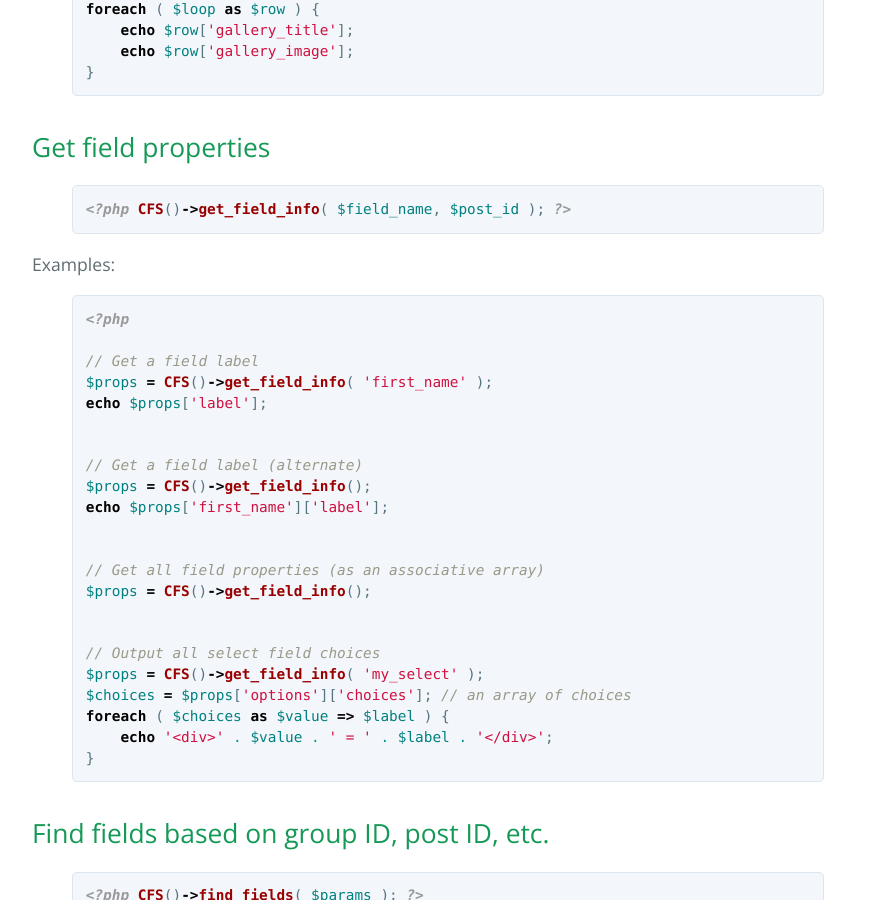
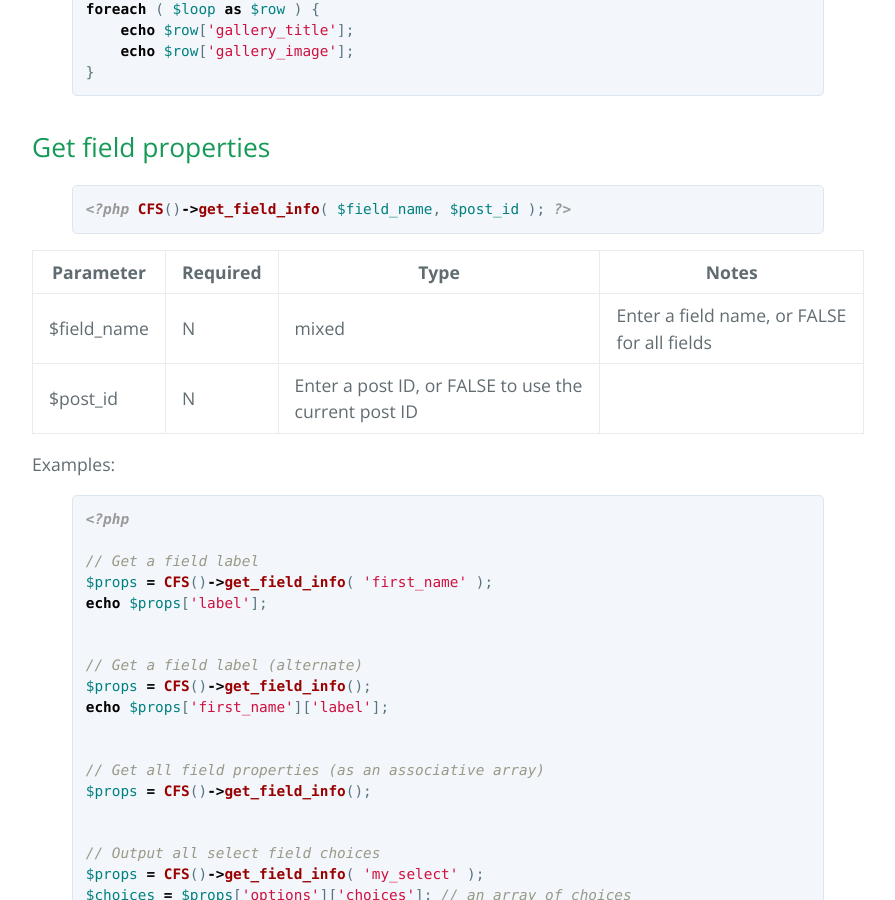
Before and after one commit to mgibbs189/custom-field-suite, a Jekyll site: the page built from api.md, in a window 1280 px wide and 900 px high, scrolled down 1205 px. Shown: the whole window, without its empty margins (192-1087 px from the left). Built offline with Jekyll 4.4.1, drawn with Linux system fonts in a browser that asks for light colours.

Commit message:
Update api.md

```diff
--- a/api.md
+++ b/api.md
@@ -9,8 +9,8 @@ title: API
 <?php CFS()->get( $field_name, $post_id, $options ); ?>
 {% endhighlight %}
 
-| Parameter  | Required  | Type  | Notes  |
-|---|---|---|---|
+| Parameter | Required | Type | Notes |
+|-----------|----------|------|-------|
 | $field_name  | N  | mixed  | Enter a field name, or FALSE to get all fields  |
 | $post_id  | N   | mixed  | Enter a post ID, or FALSE to use the current post ID  |
 | $options  | N  | array  | `$options['format']` can be 'api', 'input', or 'raw'  |
@@ -50,6 +50,11 @@ foreach ( $loop as $row ) {
 <?php CFS()->get_field_info( $field_name, $post_id ); ?>
 {% endhighlight %}
 
+| Parameter | Required | Type | Notes |
+|-----------|----------|------|-------|
+| $field_name | N | mixed | Enter a field name, or FALSE for all fields |
+| $post_id | N | Enter a post ID, or FALSE to use the current post ID |
+
 Examples:
 
 {% highlight php %}
@@ -83,8 +88,8 @@ foreach ( $choices as $value => $label ) {
 <?php CFS()->find_fields( $params ); ?>
 {% endhighlight %}
 
-| Parameter  | Required  | Type  | Notes  |
-|---|---|---|---|
+| Parameter | Required | Type | Notes |
+|-----------|----------|------|-------|
 | $params['post_id'] | N | mixed | A post ID to filter matches |
 | $params['group_id'] | N | mixed | (int) group ID, or (array) group IDs |
 | $params['field_id'] | N | mixed | (int) field ID, or (array) field IDs |
@@ -104,6 +109,7 @@ $fields = CFS()->find_fields( array( 'group_id' => 123 ) );
 // Find all fields with a specific field type
 $fields = CFS()->find_fields( array( 'field_type' => 'relationship' ) );
 
+
 // Find all text or textarea fields within a specific field group
 $fields = CFS()->find_fields( array(
   'field_type' => array( 'text', 'textarea' ),
```
